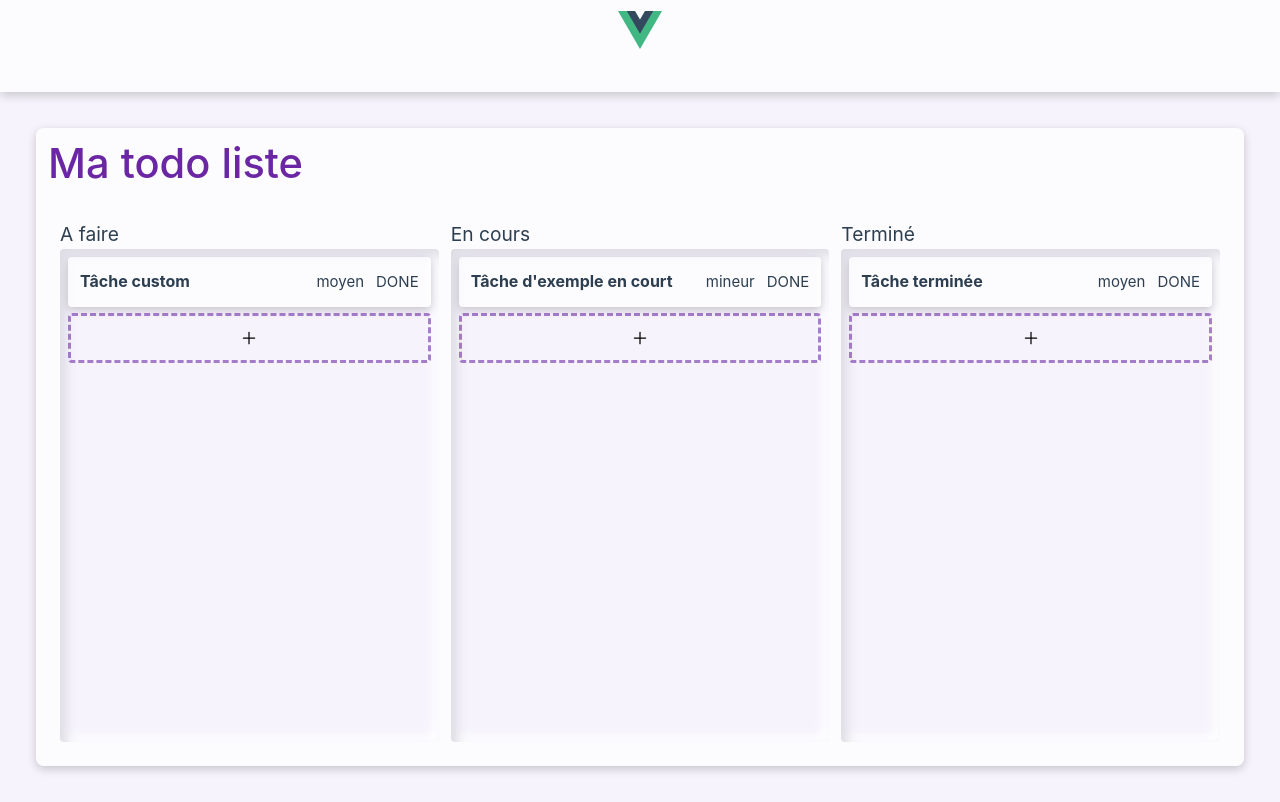
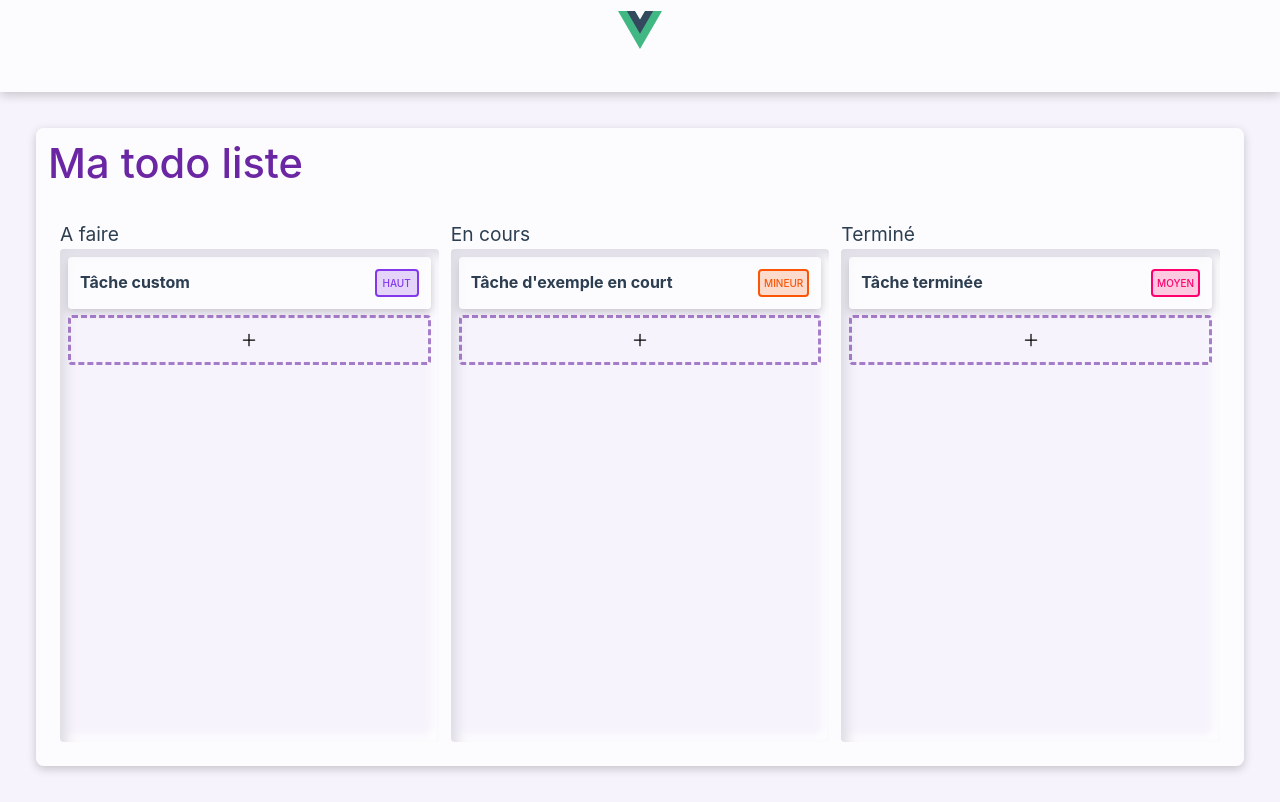
Before and after one commit to johan-bouguermouh/veille-techno-frontend, a Vue app in the folder todolist/: page / in a window 1280 px wide. Built offline with nearby package versions, Linux system fonts and the light colour scheme.

Commit message:
feat: add component dumb tag

```diff
--- a/todolist/src/components/ListeComponent.vue
+++ b/todolist/src/components/ListeComponent.vue
@@ -1,4 +1,5 @@
 <script setup lang="ts">
+import ticketTagComponent from './ticketTagComponent.vue'
 const props = defineProps<{
   todoMListName: string
   ListTasks: any[]
@@ -18,14 +19,12 @@ console.log(props.ListTasks[0])
           <li v-for="task in column.tasks" :key="task.idTask">
             <h5>{{ task?.taskName }}</h5>
             <div class="customState">
-              <p>{{ task?.tag.tagName }}</p>
-              <p>DONE</p>
+              <ticketTagComponent :tag="task?.tag"></ticketTagComponent>
             </div>
           </li>
           <li class="buttonAddTask">
             <img
-              alt="Vue logo"
-              class="logo"
+              alt="Ajouter un tâche"
               src="@/assets/iconSVG/add-outline.svg"
               width="20"
               height="20"
--- /dev/null
+++ b/todolist/src/components/TicketTagComponent.vue
@@ -0,0 +1,49 @@
+<script setup lang="ts">
+import type { TagInterface } from '@/stores/counter'
+import { defineProps } from 'vue'
+const props = defineProps<{
+  tag: TagInterface
+}>()
+//créate custom style for tag if tag.tagColor is define
+const tagColorBackground = props.tag.tagColor ? props.tag.tagColor + 33 : 'transparent'
+const tagColorBorder = props.tag.tagColor ? props.tag.tagColor : '#00000033'
+const tagColorText = props.tag.tagColor ? props.tag.tagColor : '#000000DE'
+
+console.log(props.tag)
+//creat style for tag
+const tagStyle = {
+  backgroundColor: tagColorBackground,
+  border: '2px solid ' + tagColorBorder,
+  color: tagColorText
+}
+</script>
+
+<template>
+  <div class="ticketTag">
+    <span>{{ tag.tagName }}</span>
+  </div>
+</template>
+
+<style scoped>
+.ticketTag {
+  background-color: v-bind('tagStyle.backgroundColor');
+  border: v-bind('tagStyle.border');
+  color: v-bind('tagStyle.color');
+  border-radius: 4px;
+  padding: 4px;
+  min-width: 44px;
+  display: flex;
+  justify-content: center;
+  align-items: center;
+}
+
+.ticketTag span {
+  text-transform: uppercase;
+  font-size: 10px;
+  font-weight: 500;
+  color: v-bind('tagStyle.color');
+  text-align: center;
+  padding: 0;
+  margin: 0;
+}
+</style>
--- a/todolist/src/stores/counter.ts
+++ b/todolist/src/stores/counter.ts
@@ -42,15 +42,18 @@ export const useCounterStore = defineStore('counter', () => {
   const Tags: Array<TagInterface> = [
     {
       idTag: 1,
-      tagName: 'mineur'
+      tagName: 'mineur',
+      tagColor: '#fb5607'
     },
     {
       idTag: 2,
-      tagName: 'moyen'
+      tagName: 'moyen',
+      tagColor: '#ff006e'
     },
     {
       idTag: 3,
-      tagName: 'moyen'
+      tagName: 'haut',
+      tagColor: '#8338ec'
     }
   ]
   const Tasks: Array<TaskInterface> = [
```
